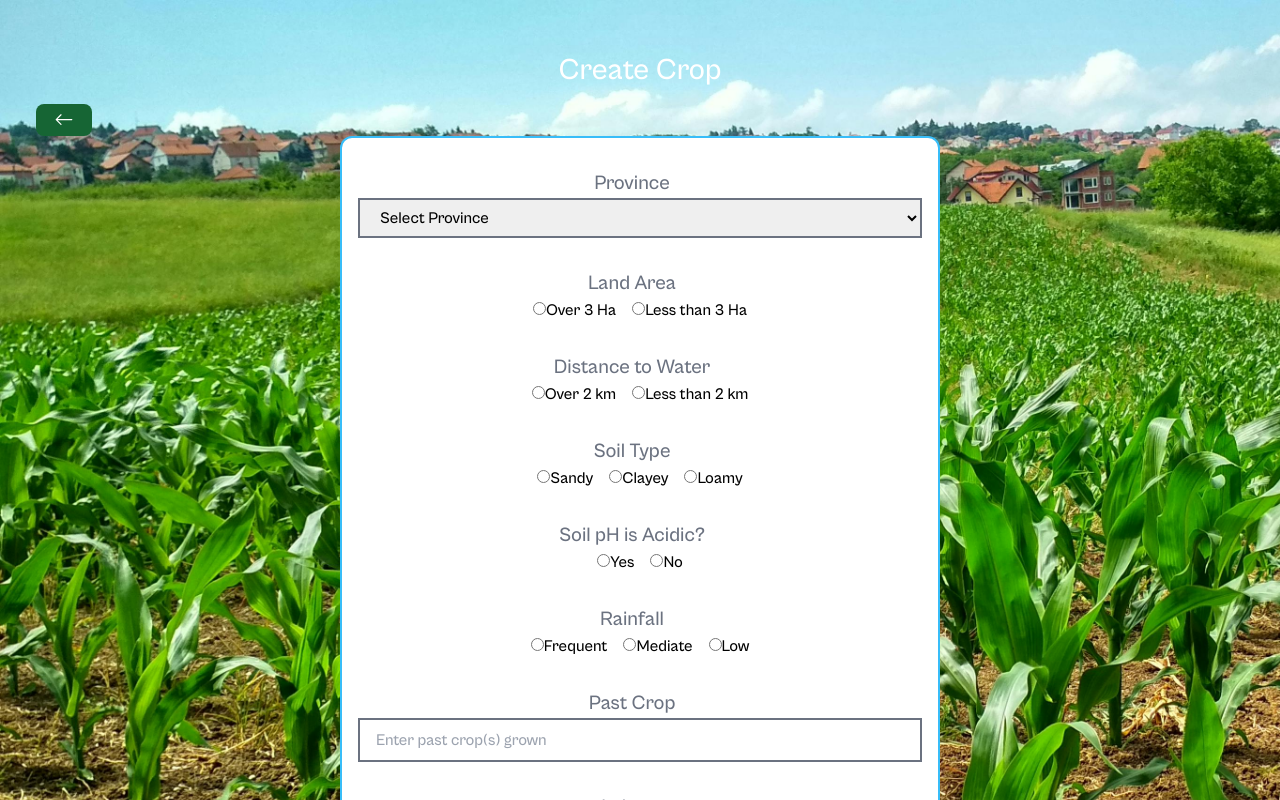
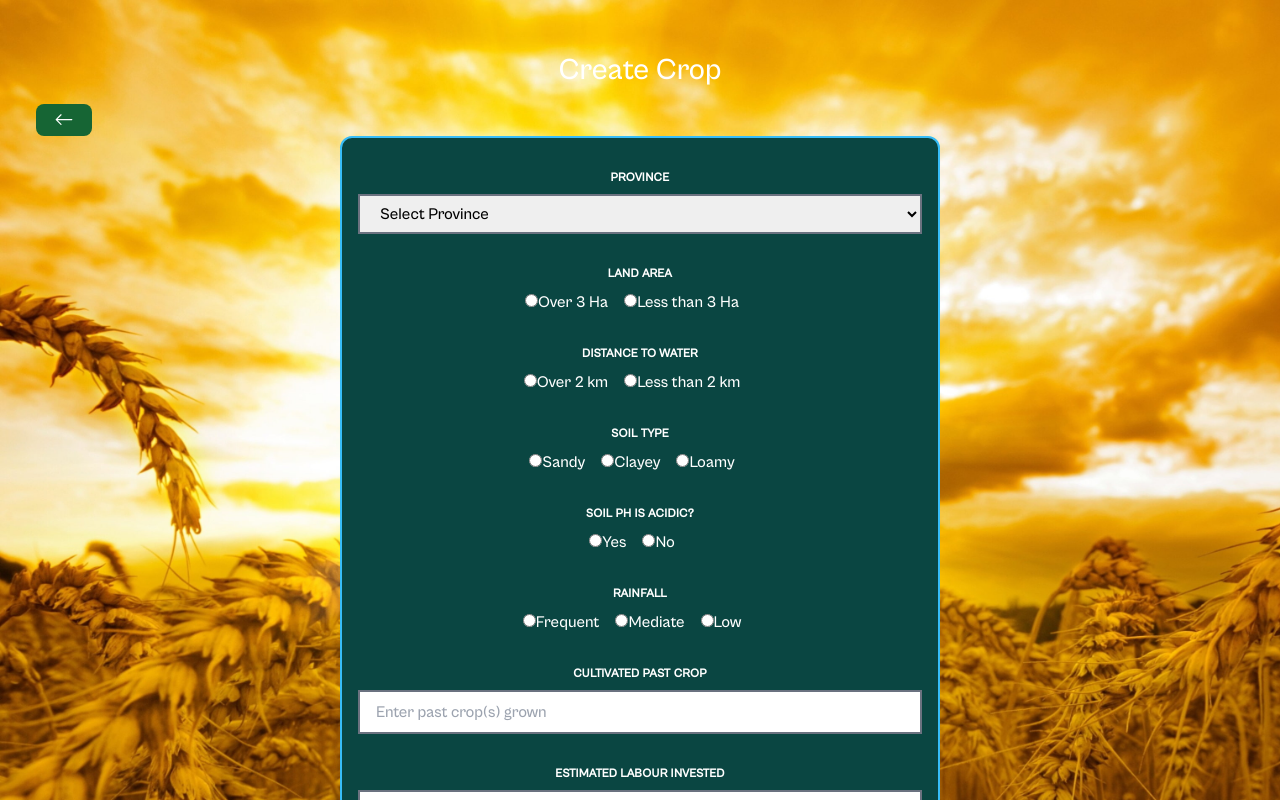
Before and after one commit to KavindiPathiraja/CeylonAgriGrow, a React (Vite) app in the folder frontend/: page /crops/create in a window 1280 px wide. Shown: the top 800 px of the page. Built offline with nearby package versions, Linux system fonts and the light colour scheme; what @react-pdf/renderer would draw is missing.

Commit message:
Crop_prediction_bg

```diff
--- a/frontend/src/pages/CropsPrediction/CreateCrop.jsx
+++ b/frontend/src/pages/CropsPrediction/CreateCrop.jsx
@@ -4,6 +4,8 @@ import axios from 'axios';
 import { useNavigate } from 'react-router-dom';
 import backgroundImage from '../../assets/table_bg.jpg'; // Import the background image
 import BackButton from '../../components/BackButton';
+import header from '../../components/header';
+import footer from '../../components/footer';
 
 const provinces = {
   Eastern: ['Ampara', 'Batticaloa', 'Trincomalee'],
@@ -75,12 +77,12 @@ const CreateCrops = () => {
         <h1 className="text-3xl my-4 text-white">Create Crop</h1> {/* Text changed to white for contrast */}
         <BackButton destination='/crops/getall'/>
         {loading ? <Spinner /> : ''}
-        <div className="border-2 border-sky-400 rounded-xl w-[600px] p-4 mx-auto bg-white">
+        <div className="border-2 border-sky-400 rounded-xl w-[600px] p-4 mx-auto bg-primary">
           {/* All form elements in one column */}
           <div className="flex flex-col">
             {/* Province dropdown */}
             <div className="my-4">
-              <label className="text-xl mr-4 text-gray-500">Province</label>
+              <label className="block uppercase tracking-wide text-white text-xs font-bold mb-2">Province</label>
               <select
                 value={province}
                 onChange={(e) => setProvince(e.target.value)}
@@ -98,7 +100,7 @@ const CreateCrops = () => {
             {/* District dropdown */}
             {province && (
               <div className="my-4">
-                <label className="text-xl mr-4 text-gray-500">District</label>
+                <label className="block uppercase tracking-wide text-white text-xs font-bold mb-2">District</label>
                 <select
                   value={district}
                   onChange={(e) => setDistrict(e.target.value)}
@@ -116,9 +118,9 @@ const CreateCrops = () => {
 
             {/* Land Area */}
             <div className="my-4">
-              <label className="text-xl mr-4 text-gray-500">Land Area</label>
+              <label className="block uppercase tracking-wide text-white text-xs font-bold mb-2">Land Area</label>
               <div>
-                <label className="mr-4">
+                <label className="mr-4 text-white">
                   <input
                     type="radio"
                     value="Over 3 Ha"
@@ -127,7 +129,7 @@ const CreateCrops = () => {
                   />
                   Over 3 Ha
                 </label>
-                <label>
+                <label className="mr-4 text-white">
                   <input
                     type="radio"
                     value="Less than 3 Ha"
@@ -141,9 +143,9 @@ const CreateCrops = () => {
 
             {/* Distance to water */}
             <div className="my-4">
-              <label className="text-xl mr-4 text-gray-500">Distance to Water</label>
+              <label className="block uppercase tracking-wide text-white text-xs font-bold mb-2">Distance to Water</label>
               <div>
-                <label className="mr-4">
+                <label className="mr-4 text-white">
                   <input
                     type="radio"
                     value="Over 2 km"
@@ -152,7 +154,7 @@ const CreateCrops = () => {
                   />
                   Over 2 km
                 </label>
-                <label>
+                <label className="mr-4 text-white">
                   <input
                     type="radio"
                     value="Less than 2 km"
@@ -166,9 +168,9 @@ const CreateCrops = () => {
 
             {/* Soil Type */}
             <div className="my-4">
-              <label className="text-xl mr-4 text-gray-500">Soil Type</label>
+              <label className="block uppercase tracking-wide text-white text-xs font-bold mb-2">Soil Type</label>
               <div>
-                <label className="mr-4">
+                <label className="mr-4 text-white">
                   <input
                     type="radio"
                     value="Sandy"
@@ -177,7 +179,7 @@ const CreateCrops = () => {
                   />
                   Sandy
                 </label>
-                <label className="mr-4">
+                <label className="mr-4 text-white">
                   <input
                     type="radio"
                     value="Clayey"
@@ -186,7 +188,7 @@ const CreateCrops = () => {
                   />
                   Clayey
                 </label>
-                <label>
+                <label className="mr-4 text-white">
                   <input
                     type="radio"
                     value="Loamy"
@@ -200,9 +202,9 @@ const CreateCrops = () => {
 
             {/* Soil pH is Acidic? */}
             <div className="my-4">
-              <label className="text-xl mr-4 text-gray-500">Soil pH is Acidic?</label>
+              <label className="block uppercase tracking-wide text-white text-xs font-bold mb-2">Soil pH is Acidic?</label>
               <div>
-                <label className="mr-4">
+                <label className="mr-4 text-white">
                   <input
                     type="radio"
                     value="Yes"
@@ -211,7 +213,7 @@ const CreateCrops = () => {
                   />
                   Yes
                 </label>
-                <label>
+                <label className="mr-4 text-white">
                   <input
                     type="radio"
                     value="No"
@@ -225,9 +227,9 @@ const CreateCrops = () => {
 
             {/* Rainfall */}
             <div className="my-4">
-              <label className="text-xl mr-4 text-gray-500">Rainfall</label>
+              <label className="block uppercase tracking-wide text-white text-xs font-bold mb-2">Rainfall</label>
               <div>
-                <label className="mr-4">
+                <label className="mr-4 text-white">
                   <input
                     type="radio"
                     value="Frequent"
@@ -236,7 +238,7 @@ const CreateCrops = () => {
                   />
                   Frequent
                 </label>
-                <label className="mr-4">
+                <label className="mr-4 text-white">
                   <input
                     type="radio"
                     value="Mediate"
@@ -245,7 +247,7 @@ const CreateCrops = () => {
                   />
                   Mediate
                 </label>
-                <label>
+                <label className="mr-4 text-white">
                   <input
                     type="radio"
                     value="Low"
@@ -259,7 +261,7 @@ const CreateCrops = () => {
 
             {/* Past Crop */}
             <div className="my-4">
-              <label className="text-xl mr-4 text-gray-500">Past Crop</label>
+              <label className="block uppercase tracking-wide text-white text-xs font-bold mb-2">Cultivated Past Crop</label>
               <input
                 type="text"
                 value={pastCrop}
@@ -271,7 +273,7 @@ const CreateCrops = () => {
 
             {/* Labour */}
             <div className="my-4">
-              <label className="text-xl mr-4 text-gray-500">Labour</label>
+              <label className="block uppercase tracking-wide text-white text-xs font-bold mb-2">Estimated Labour Invested</label>
               <input
                 type="number"
                 value={labour}
@@ -283,7 +285,7 @@ const CreateCrops = () => {
 
             {/* Date of Planting */}
             <div className="my-4">
-              <label className="text-xl mr-4 text-gray-500">Date of Planting</label>
+              <label className="block uppercase tracking-wide text-white text-xs font-bold mb-2">Date of Planting</label>
               <input
                 type="date"
                 value={dateOfPlanting}
--- a/frontend/src/pages/CropsPrediction/Predictedcrop.jsx
+++ b/frontend/src/pages/CropsPrediction/Predictedcrop.jsx
@@ -13,14 +13,17 @@ const PredictedCrop = () => {
   }
 
   return (
-    <div className="p-4" style={{ backgroundColor: '#013220', minHeight: '100vh' }}>
-      <h1 className="text-3xl mb-4 text-white">Predicted Crops</h1>
+    <div className="flex flex-col items-center justify-center min-h-screen p-4" style={{ backgroundColor: '#013220' }}>
+      <h1 className="text-3xl mb-4 text-white text-center">All the crops generated by AI</h1>
       <BackButton destination='/crops/create' />
-      <div className="border-2 border-gray-500 p-4 rounded-md bg-white">
-        <h2 className="text-xl mb-4">Predicted Crops:</h2>
+      <div className="border-2 border-gray-500 p-4 mx-4 rounded-md bg-white max-w-2xl w-full m-auto flex flex-col items-center">
+        <h2 className="text-xl mb-4 text-center">Predicted Crops:</h2>
+        <p className="text-center">
+          Note: The crop predictions provided by this application are generated using the MERN stack combined with AI technology. Please ensure that the results are supervised and validated by an agriculture professional before making any farming decisions.
+        </p>
         {/* Display the predicted crops with paragraph spacing */}
         {cropPrediction && cropPrediction.split('\n').map((paragraph, index) => (
-          <p key={index} className="mb-4">{paragraph}</p>
+          <p key={index} className="mb-4 text-center">{paragraph}</p>
         ))}
       </div>
       <button
--- a/frontend/src/pages/Home1.jsx
+++ b/frontend/src/pages/Home1.jsx
@@ -52,7 +52,7 @@ const Home1 = () => {
             </div>
 
             <div className='mt-9 h-28'>
-                <div className='text-center'>Lorem ipsum dolor sit consect eiusmod</div>
+                <div className='text-center'>In collabaration with Ceylon Agriculture Deapartment</div>
             </div>
             <div className="flex justify-center">
                 <img src='public/aboutus.jpg' className='w-2/5 rounded-md' alt="About Us" />
@@ -82,7 +82,7 @@ const Home1 = () => {
                         <div className='w-1/3 ml-8'>
 
                             <img src='public/pest.png' className='w-20 h-20 m-auto mb-3'></img>
-                            <div className='mb-6 font-Zodiak-Bold text-center'>Pest & Decises Management</div>
+                            <div className='mb-6 font-Zodiak-Bold text-center'>Pest & Diseases Management</div>
                             <div className='text-center'>This feature helps identify potential pest infestations and plant diseases, providing solutions for early intervention.</div>
                         </div>
                     </div>
@@ -100,7 +100,7 @@ const Home1 = () => {
                         </div>
                         <div className='w-1/3 ml-8'>
                             <img src='public/report.png' className='w-20 h-20 m-auto mb-3'></img>
-                            <div className='mb-6 font-Zodiak-Bold text-center'>Report Geanration</div>
+                            <div className='mb-6 font-Zodiak-Bold text-center'>Report Generation</div>
                             <div className='text-center'>The Report Generation feature creates detailed reports on farming activities, productivity, and resource usage to support informed decision-making.</div>
                         </div>
                     </div>
```
Also changed, not shown: frontend/src/pages/CropsPrediction/AllCrop.jsx (+35 -12 lines), frontend/src/assets/table_bg.jpg.
